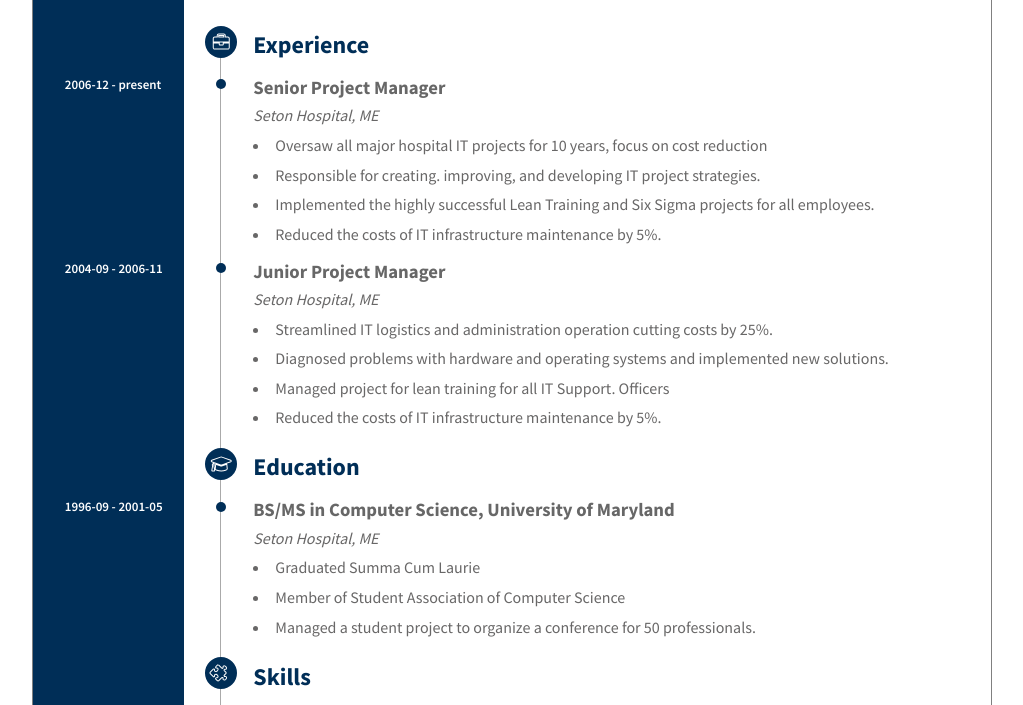
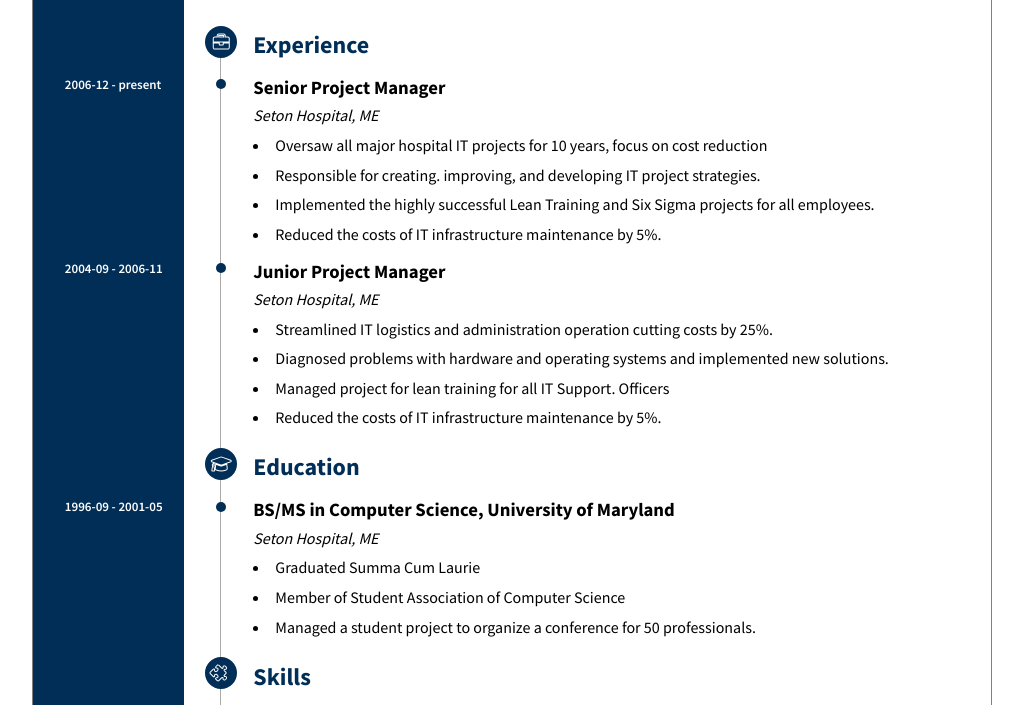
Before and after one commit to IsiteYves/YvesIsite_ATLP_Task1, a plain HTML site: page index.html in a window 1280 px wide. Shown: the part 315-1020 px from the top of the page, without its empty margins (128-1151 px from the left). Drawn offline with Linux system fonts and the light colour scheme.

Commit message:
Update styles.css

```diff
--- a/styles.css
+++ b/styles.css
@@ -13,7 +13,8 @@
 
 p,
 li {
-  color: #686767;
+  color: #000;
+  /*color: #686767;*/
 }
 
 body {
@@ -104,7 +105,8 @@ ul {
   width: 2rem;
 }
 .info-section-sub-section > div > h3 {
-  color: #676767;
+  color: #000;
+  /*color: #676767;*/
 }
 .info-section > h2:first-of-type {
   color: var(--mainColor);
```
